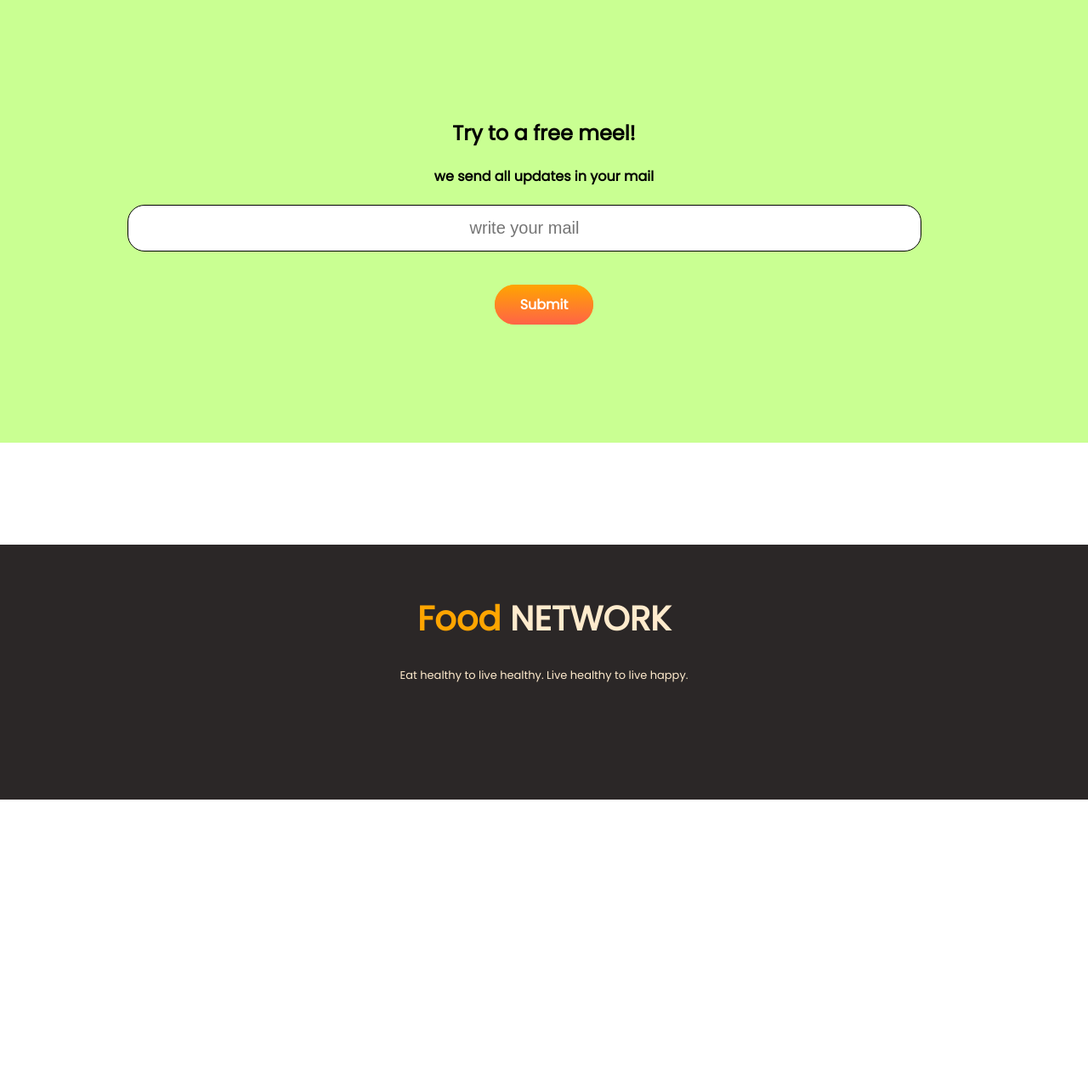
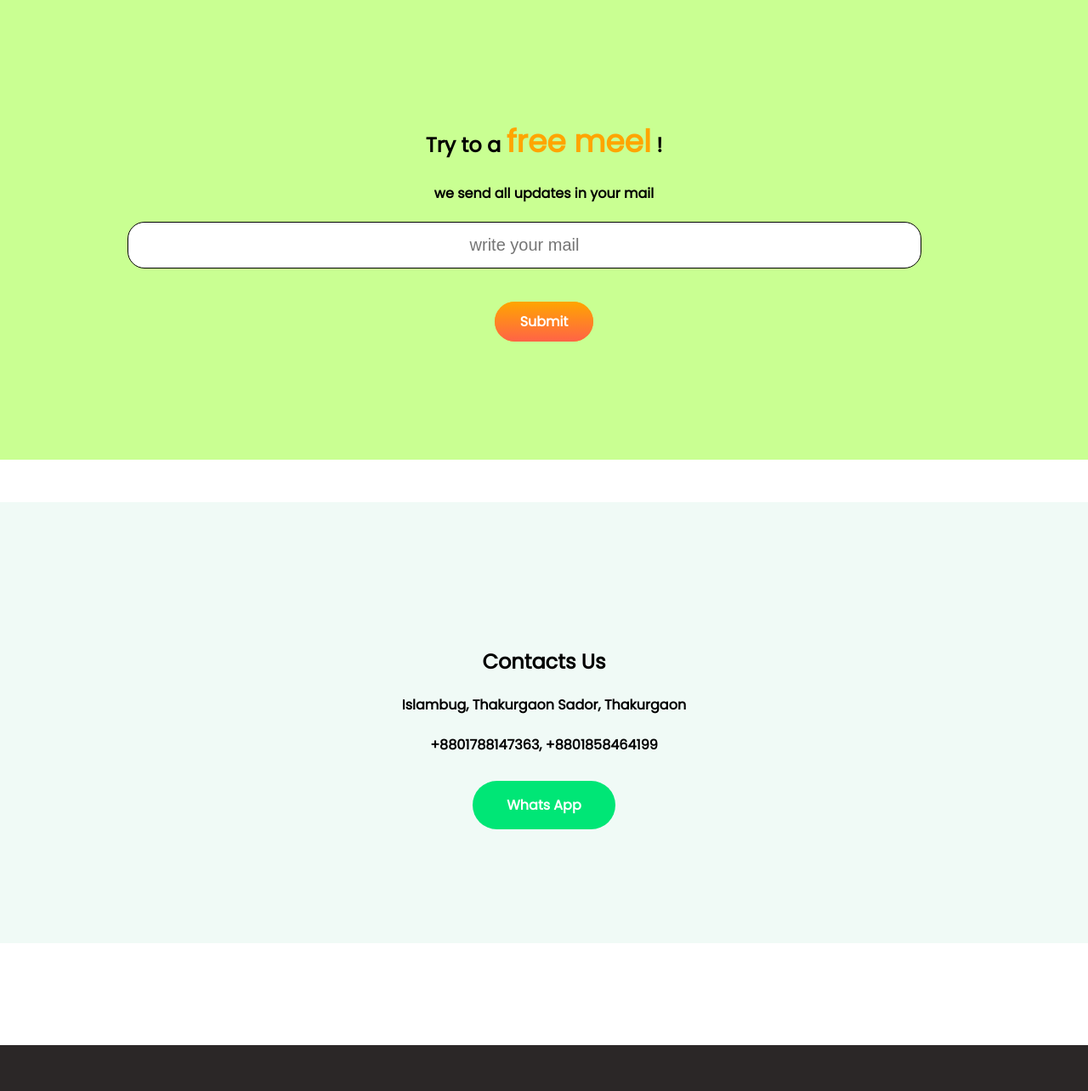
Before and after one commit to pro-alamin/food-network, a plain HTML site: page index.html in a window 1280 px wide. Shown: the part 1940-3224 px from the top of the page at 85% size. Before the commit the page ends 2881 px from the top, so only its background shows below. Drawn offline with Linux system fonts and the light colour scheme.

Commit message:
contacts us add and 3rs update

```diff
--- a/index.html
+++ b/index.html
@@ -117,7 +117,7 @@
     </section>
     <section class="free-meal-section">
         <div class="free-meal-div">
-            <h2>Try to a free meel!</h2>
+            <h2>Try to a <span id="meel-highlight">free meel</span> !</h2>
             <h4>we send all updates in your mail</h4>
             <input class="form-control" type="gmail" mane id placeholder="write your mail">
             <br>
@@ -125,7 +125,17 @@
             <a class="link-button" target="_blank" href="#">
                 Submit
             </a>
-
+        </div>
+    </section>
+    <section class="contact-section">
+        <div class="contact-section-div">
+            <h2>Contacts Us</h2>
+            <h4>Islambug, Thakurgaon Sador, Thakurgaon</h4>
+            <h4>+8801788147363, +8801858464199</h4>
+            <br>
+            <a class="button-whatsapp" target="_blank" href="#">
+                Whats App
+            </a>
         </div>
     </section>
     <footer>
--- a/style.css
+++ b/style.css
@@ -94,6 +94,10 @@ h1{
     margin-top: 50px;
     margin-bottom: 50px;
 }
+#meel-highlight{
+    color: orange;
+    font-size: 1.5em;
+}
 .free-meal-div{
     text-align: center;
     background-color:rgb(201, 255, 146);
@@ -109,6 +113,26 @@ h1{
     border: 1px solid black;
     border-radius: 20px;
     text-align: center;
+}
+
+.contact-section{
+    margin-top: 50px;
+    margin-bottom: 50px;
+}
+.contact-section-div{
+    text-align: center;
+    background-color:rgb(240, 250, 246);
+    width: auto;
+    padding: 150px;
+}
+.button-whatsapp{
+    text-decoration: none;
+    background-color:#00E676;
+    padding: 12px 30px;
+    border-radius: 30px;
+    color: white;
+    font-weight:700;
+    padding: 17px 40px;
 }
 footer{
     text-align: center;
```
